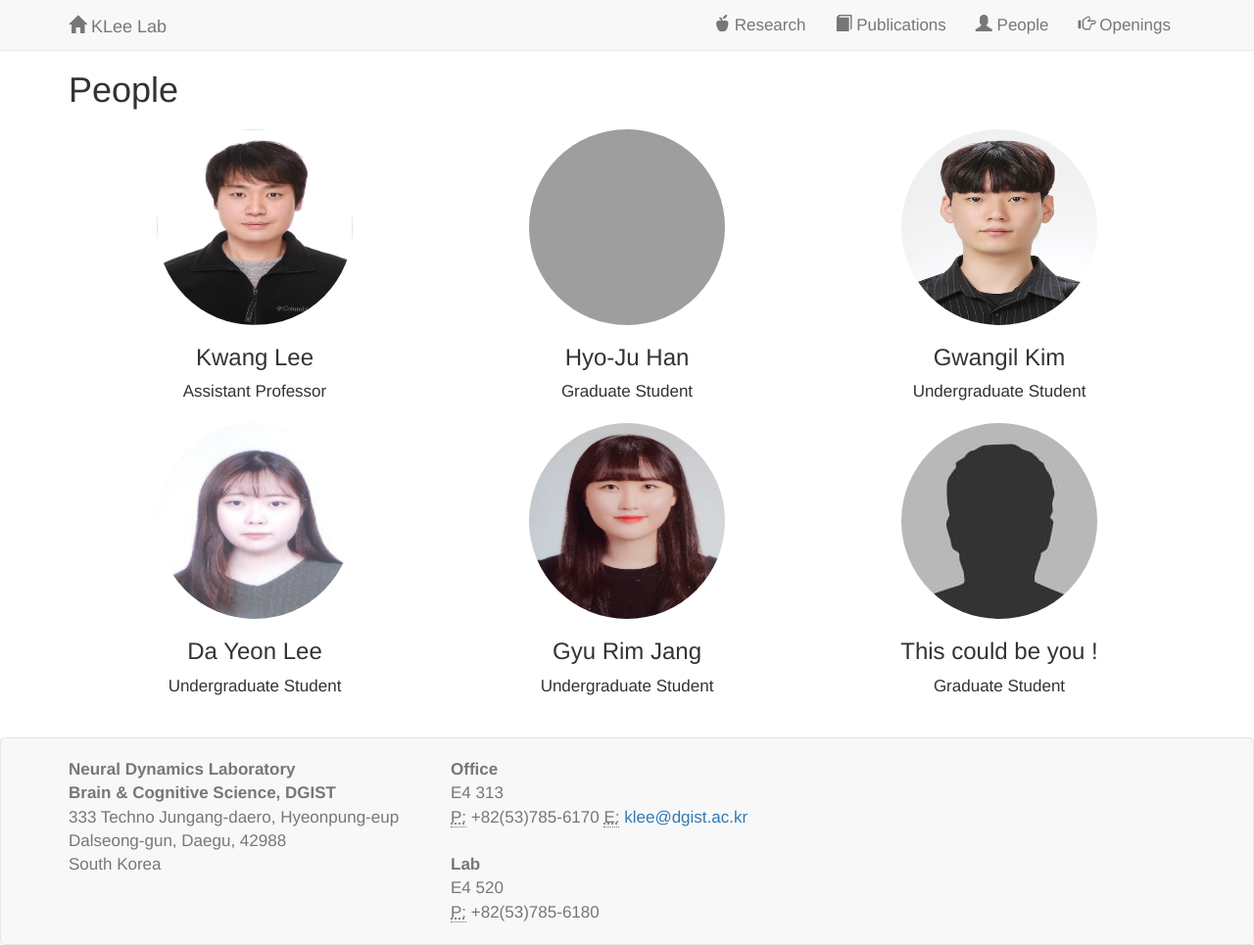
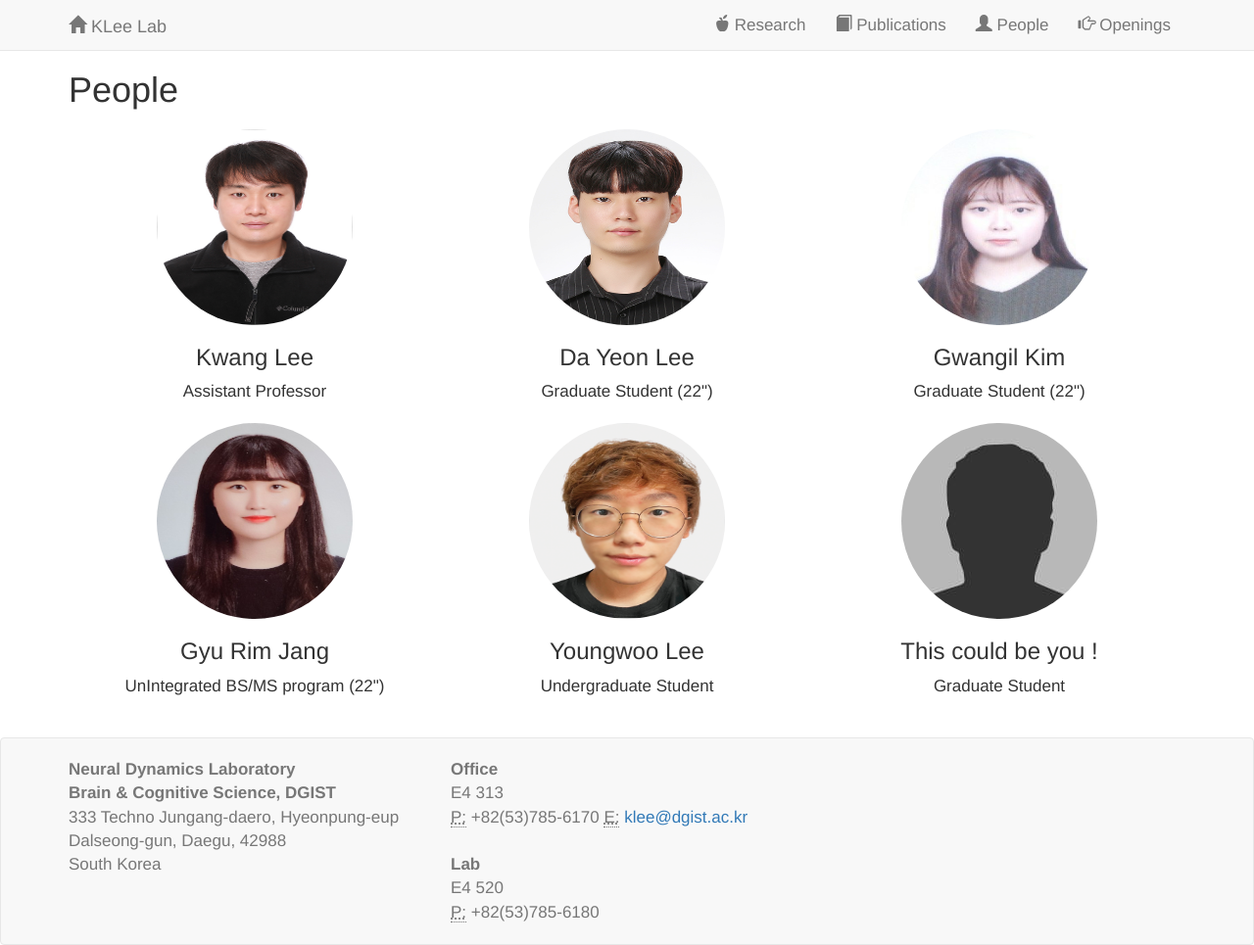
Before and after one commit to kleelab/kleelab.github.io, a Jekyll site: the page built from people.html, in a window 1280 px wide. Shown: the whole page at 98% size. Built offline with Jekyll 4.4.1, drawn with Linux system fonts in a browser that asks for light colours; nearby versions of some CDN libraries; a style sheet for code colours, icons or effects is not loaded; grey boxes are pictures that could not be loaded.

Commit message:
Update people.yml

```diff
--- a/_data/people.yml
+++ b/_data/people.yml
@@ -4,21 +4,21 @@
   role: Assistant Professor
   photo: "images/Kwang.jpg"
 
-- name: Hyo-Ju Han
-  role: Graduate Student
-  photo: "/images/Hyo Ju Han.jpg"
+- name: Da Yeon Lee
+  role: Graduate Student (22")
+  photo: "/images/Gwangil Kim.jpg"
 
 - name: Gwangil Kim
-  role: Undergraduate Student
-  photo: "/images/Gwangil Kim.jpg"
-
-- name: Da Yeon Lee
-  role: Undergraduate Student
+  role: Graduate Student (22")
   photo: "/images/Da Yeon Lee.jpg"
 
 - name: Gyu Rim Jang
+  role: UnIntegrated BS/MS program (22")
+  photo: "/images/Jang Gyu Rim.jpg"
+
+- name: Youngwoo Lee
   role: Undergraduate Student
-  photo: "/images/Jang Gyu Rim.jpg"
+  photo: "/images/Youngwoo Lee.PNG"
 
 - name: "This could be you !"
   role: Graduate Student
```
